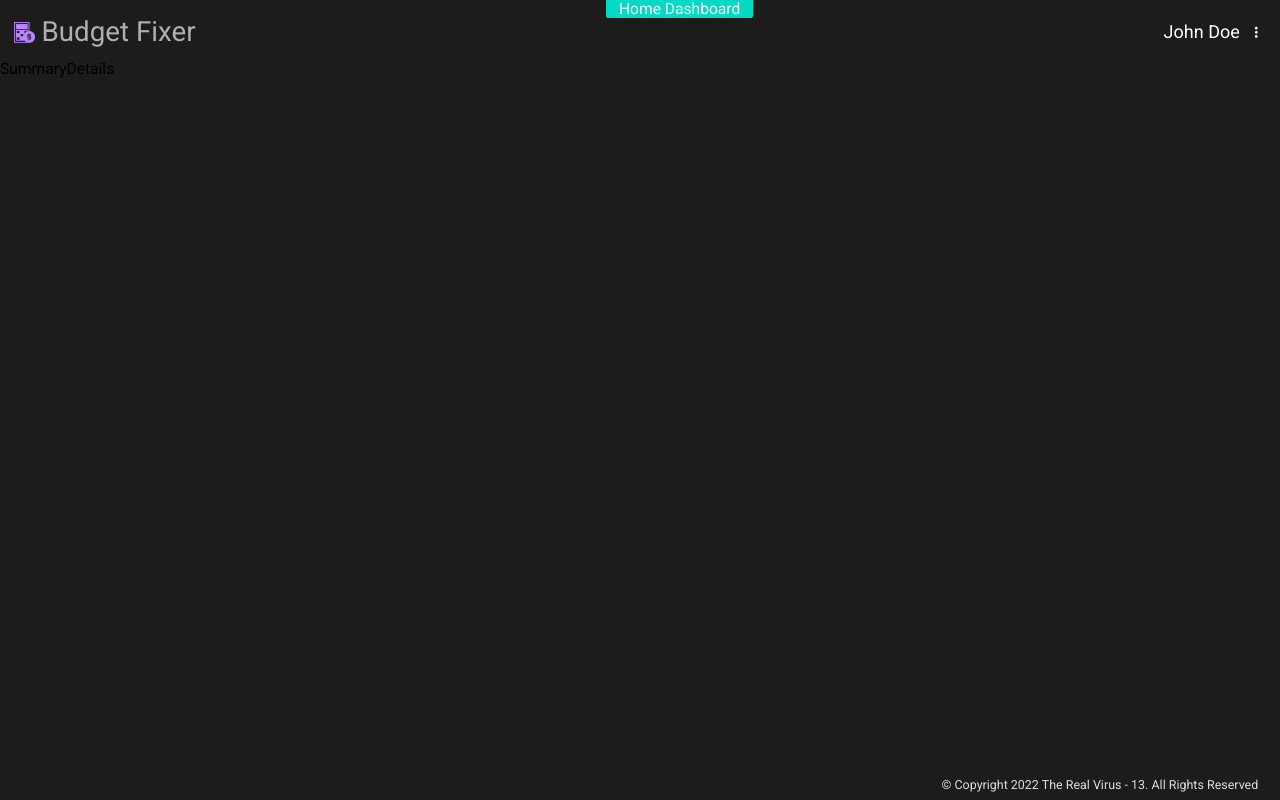
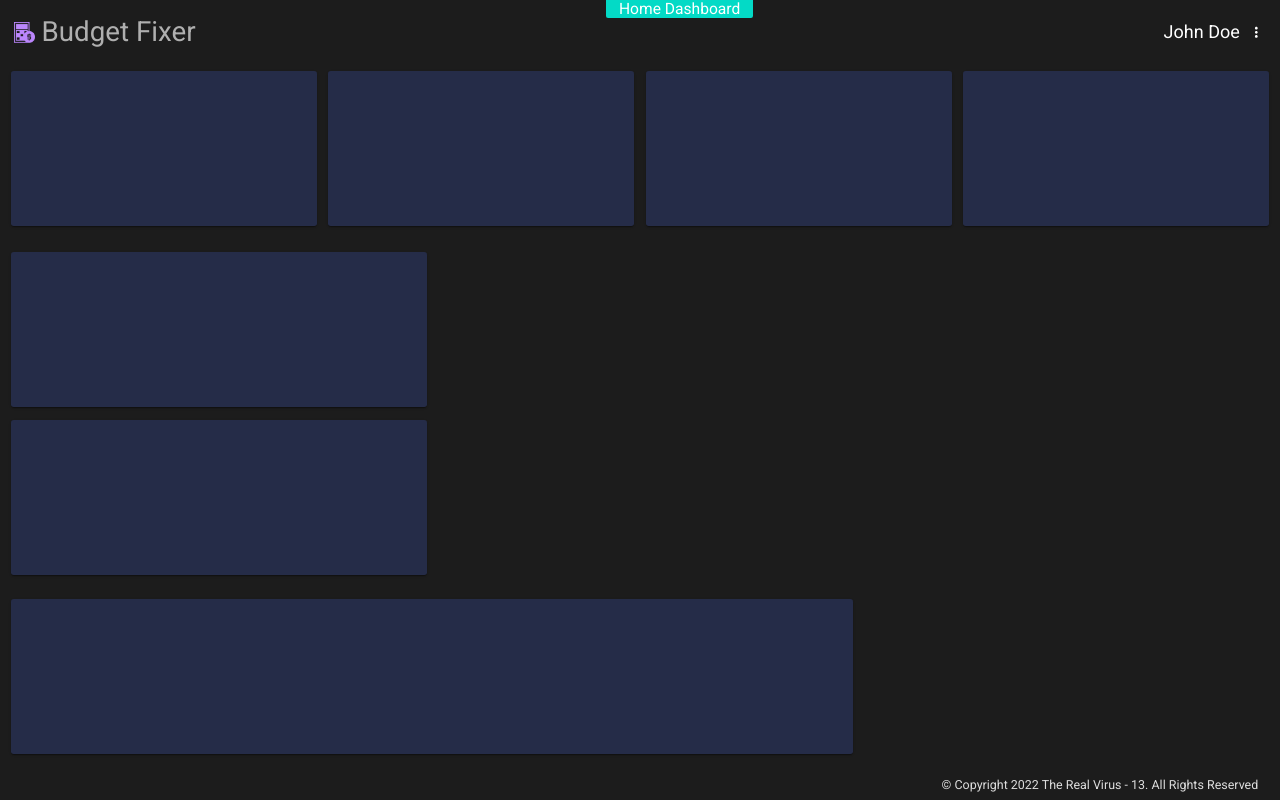
Before and after one commit to surya-trv-13/BudgetFixer, a React (Create React App) app in the folder client/: page / in a window 1280 px wide. Built offline with nearby package versions, Linux system fonts and the light colour scheme.

Commit message:
Client | Grid changes

```diff
--- a/client/src/utils/theme/theme.js
+++ b/client/src/utils/theme/theme.js
@@ -114,5 +114,24 @@ export default createTheme({
 		},
 		fontFamily: "Roboto",
 	},
-	overrides: {},
+	overrides: {
+		MuiGrid: {
+			"spacing-xs-2": {
+				width: `calc(100% - ${pxToRem(16)})`,
+				margin: pxToRem(8),
+			},
+			"spacing-xs-4": {
+				width: `calc(100% - ${pxToRem(32)})`,
+				margin: pxToRem(8),
+				"& > .MuiGrid-item": {
+					padding: pxToRem(8),
+				},
+			},
+		},
+		MuiPaper: {
+			rounded: {
+				borderRadius: pxToRem(4),
+			},
+		},
+	},
 });
--- a/client/src/views/Home/HomeComponent.jsx
+++ b/client/src/views/Home/HomeComponent.jsx
@@ -1,7 +1,7 @@
 import React from "react";
 import { withStyles } from "@material-ui/styles";
 import PropTypes from "prop-types";
-import { Grid } from "@material-ui/core";
+import { Grid, Paper } from "@material-ui/core";
 import SummaryDetails from "../../components/HomeComponent/SummaryDetails";
 
 const styles = (theme) => ({
@@ -11,6 +11,16 @@ const styles = (theme) => ({
 		"&::-webkit-scrollbar": {
 			width: 0,
 		},
+		boxSizing: "border-box",
+		width: "100%",
+	},
+	paperStyle: {
+		height: "18vh",
+		padding: theme.typography.pxToRem(8),
+		textAlign: "center",
+		color: theme.palette.primary.main,
+		whiteSpace: "nowrap",
+		backgroundColor: "#252C48",
 	},
 });
 
@@ -20,7 +30,34 @@ const propTypes = {
 
 const HomeComponent = ({ classes }) => (
 	<Grid container className={classes.box}>
-		<SummaryDetails />
+		<Grid xs={12} container direction="row" spacing={4}>
+			{/* TODO: Get the details of the 4 boxes */}
+			<Grid xs={3} item>
+				<Paper className={classes.paperStyle}></Paper>
+			</Grid>
+			<Grid xs={3} item>
+				<Paper className={classes.paperStyle}></Paper>
+			</Grid>
+			<Grid xs={3} item>
+				<Paper className={classes.paperStyle}></Paper>
+			</Grid>
+			<Grid xs={3} item>
+				<Paper className={classes.paperStyle}></Paper>
+			</Grid>
+		</Grid>
+		<Grid xs={4} container spacing={4}>
+			<Grid xs={12} item justifyContent="center">
+				<Paper className={classes.paperStyle}></Paper>
+			</Grid>
+			<Grid xs={12} item justifyContent="center">
+				<Paper className={classes.paperStyle}></Paper>
+			</Grid>
+		</Grid>
+		<Grid xs={8} container spacing={4}>
+			<Grid xs={12} item>
+				<Paper className={classes.paperStyle}></Paper>
+			</Grid>
+		</Grid>
 	</Grid>
 );
 
```
